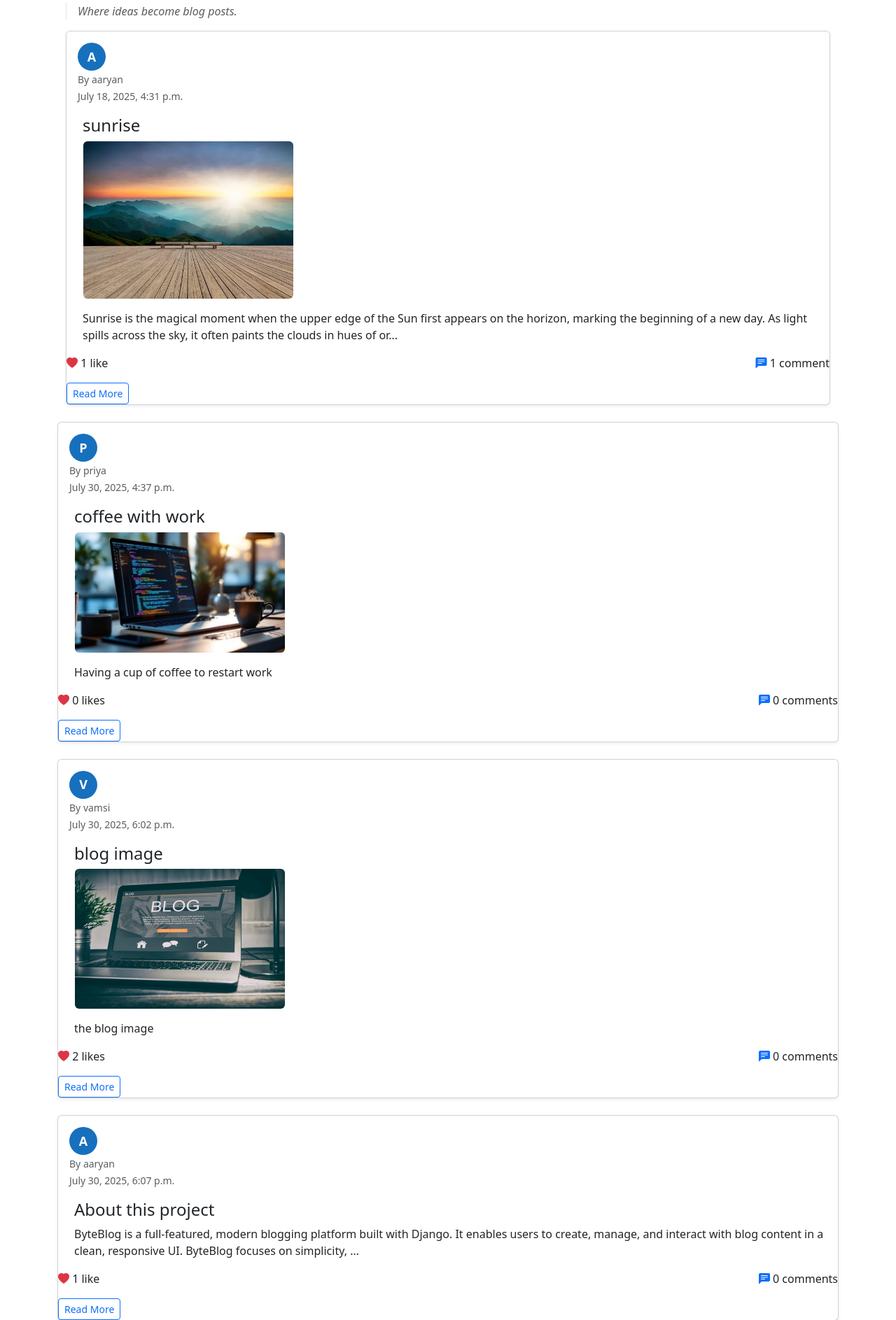
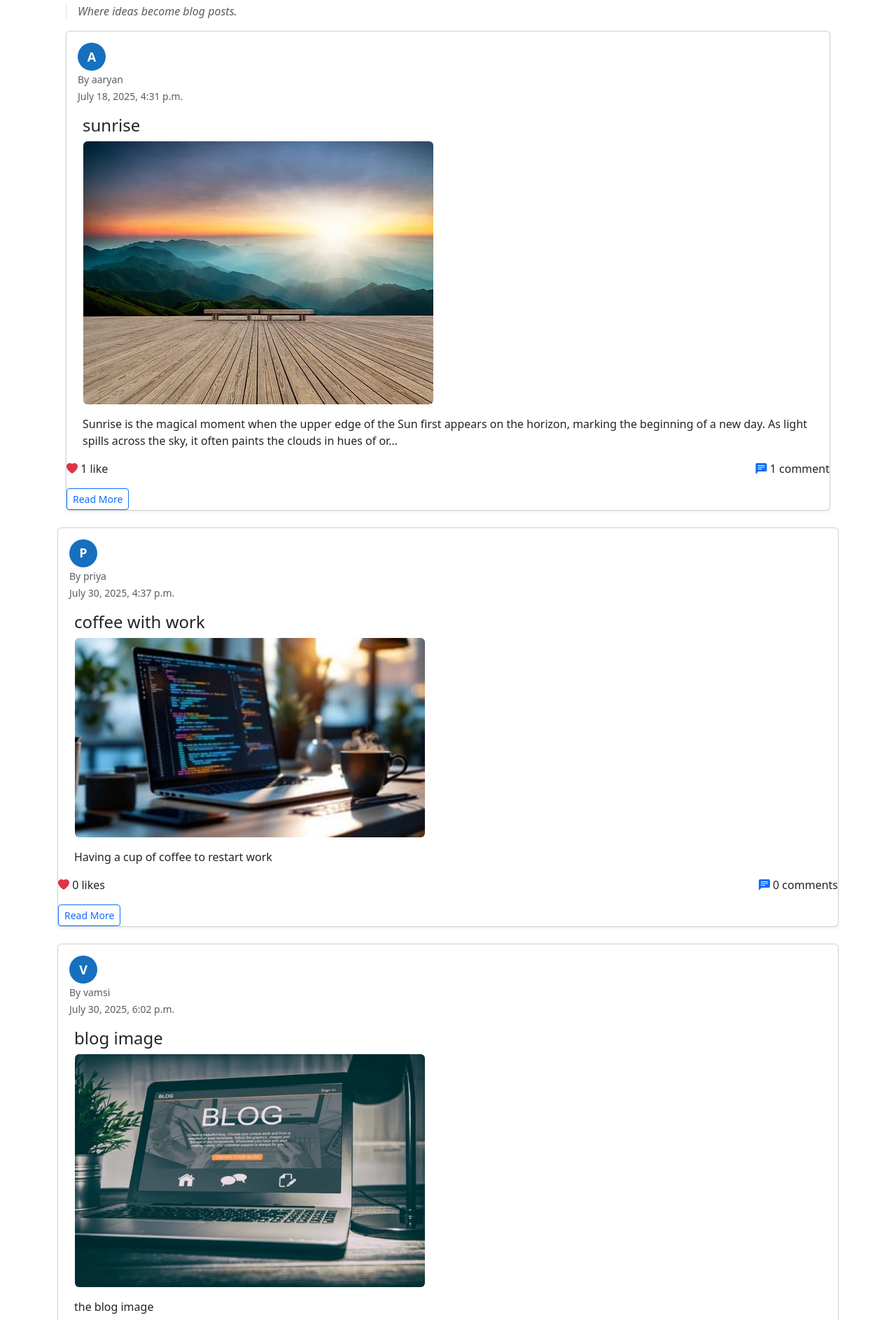
Before and after one commit to Aaryansrinivas/django-blog-project, a Django app: page / in a window 1280 px wide. Shown: the part 172-2059 px from the top of the page at 70% size. Run offline with Django 5.2, Linux system fonts and the light colour scheme; data comes from the database, SQL or seed files in the repository.

Commit message:
Update home.html

```diff
--- a/templates/blog/home.html
+++ b/templates/blog/home.html
@@ -62,7 +62,7 @@
 
         <!-- Image -->
         {% if post.image %}
-          <img src="{{ post.image.url }}" class="img-fluid rounded mb-3 ms-4" style="max-width: 300px; height: auto; width: 300px; " alt="Post Image">
+          <img src="{{ post.image.url }}" class="img-fluid rounded mb-3 ms-4" style="max-width: 500px; height: auto; width: 500px; " alt="Post Image">
         {% endif %}
 
         <!-- Content Preview -->
```
